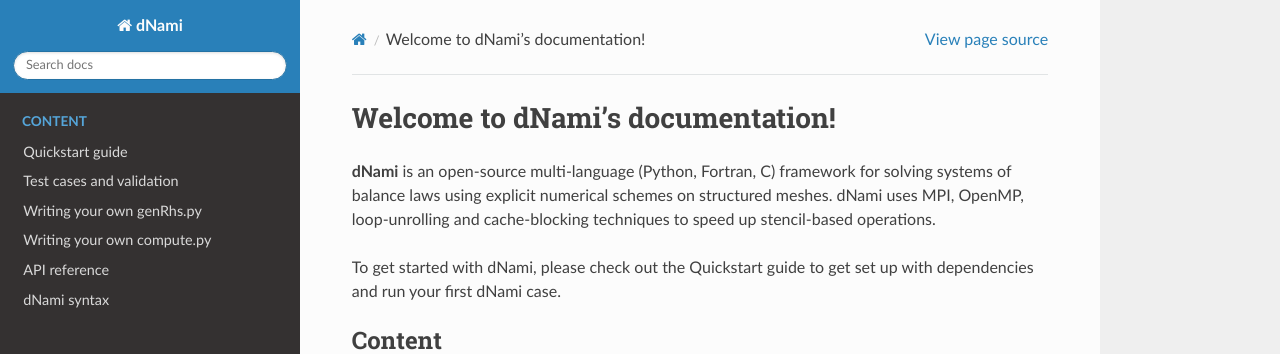
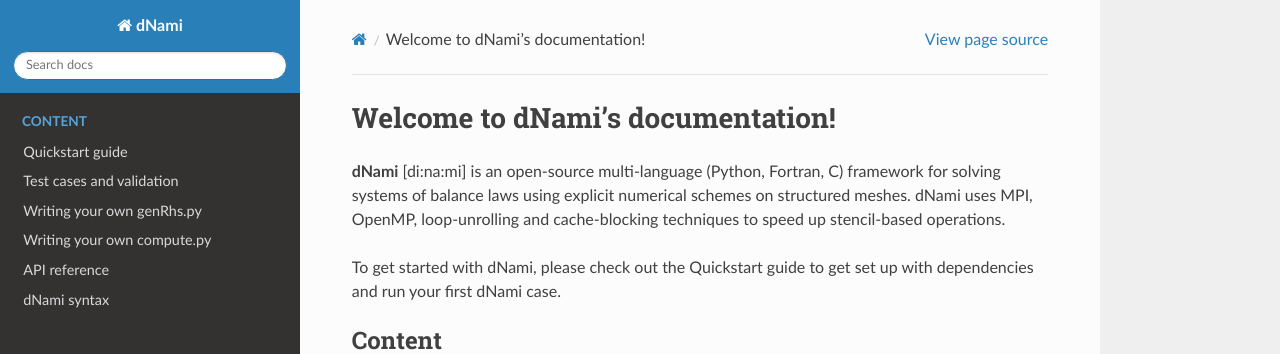
Before and after one commit to dNamiLab/dNami, a Sphinx documentation site: the page built from doc/index.rst, in a window 1280 px wide and 1305 px high. Shown: the top 354 px of the window. Built offline with Sphinx 7.4.7 and the Read the Docs theme 2.0.0, drawn with Linux system fonts in a browser that asks for light colours.

```diff
--- a/doc/index.rst
+++ b/doc/index.rst
@@ -6,7 +6,7 @@
 Welcome to dNami's documentation!
 *********************************
 
-**dNami** is an open-source multi-language (Python, Fortran, C) framework for solving systems of balance laws using explicit numerical schemes on structured meshes. dNami uses MPI, OpenMP, loop-unrolling and cache-blocking techniques to speed up stencil-based operations.
+**dNami** [di:na:mi] is an open-source multi-language (Python, Fortran, C) framework for solving systems of balance laws using explicit numerical schemes on structured meshes. dNami uses MPI, OpenMP, loop-unrolling and cache-blocking techniques to speed up stencil-based operations.
 
 To get started with dNami, please check out the Quickstart guide to get set up with dependencies and run your first dNami case.
 
```
